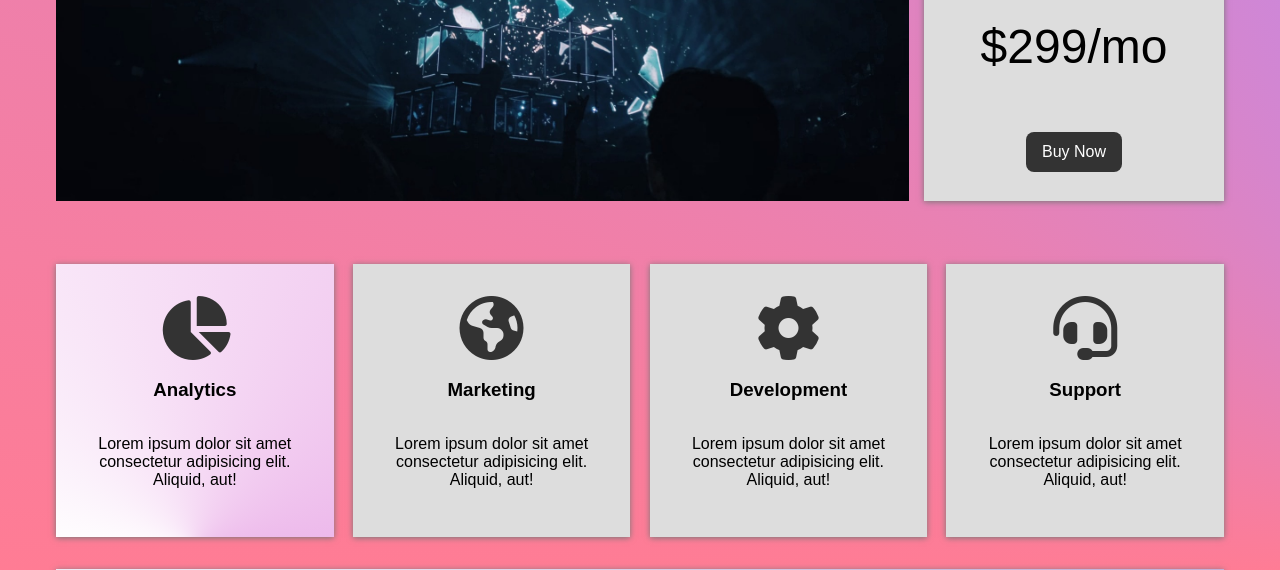
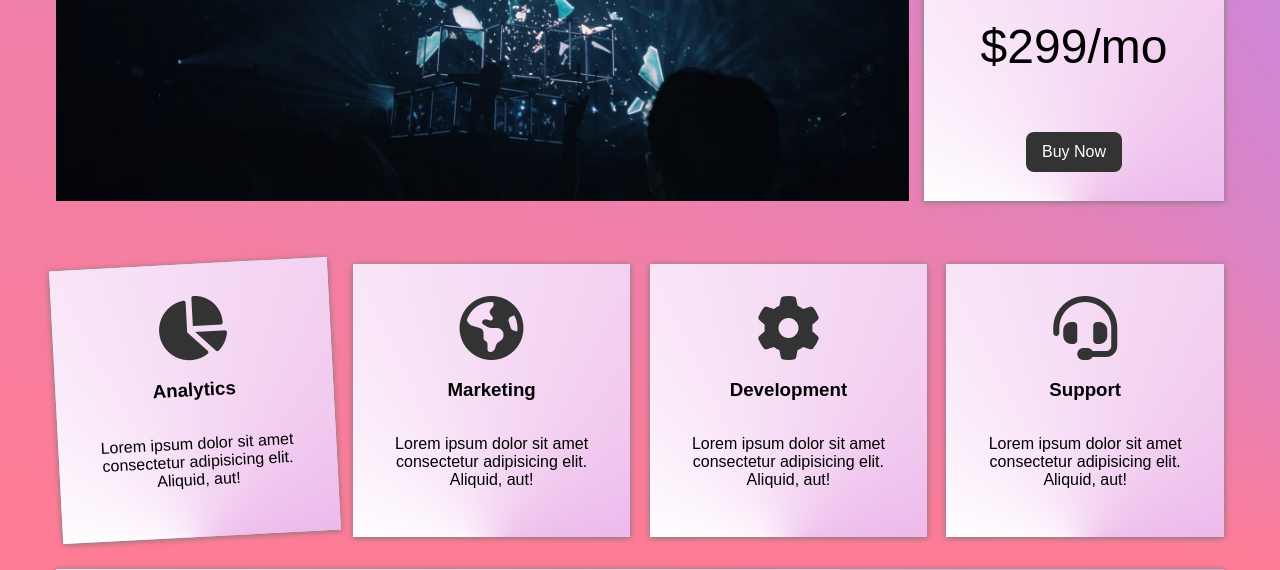
Before and after one commit to AkashPatelADZ/GridCSS, a plain HTML site: page index.html in a window 1280 px wide. In both pictures the pointer is over the element 194 px from the left and 945 px from the top of the page. Shown: the part 545-1115 px from the top of the page. Drawn offline with Linux system fonts and the light colour scheme.

Commit message:
UI upadte

```diff
--- a/styles.css
+++ b/styles.css
@@ -20,6 +20,7 @@ body {
     #ff7c94,
     #b78cf7
   );
+  /* background-color: #bbb; */
   padding: 3rem;
   font-family: Arial, Helvetica, sans-serif;
 }
@@ -46,14 +47,14 @@ header > a {
   background-color: var(--lighter);
   box-shadow: var(--shadow);
 
-  /* transition: 300ms; */
+  background-color: #ddd;
+  color: #333;
 }
 
 header > a:hover {
   background-color: var(--dark);
   color: var(--white);
   transform: scale(1.1);
-  /* box-shadow: 0 0 12px 4px rebeccapurple; */
   box-shadow: 4px 4px 2px cyan, 8px 8px rebeccapurple;
 }
 
@@ -112,15 +113,12 @@ header > a:hover {
 
 .card {
   background-color: var(--lighter);
+  background-image: conic-gradient(from -90deg at 50% 105%, white, orchid);
   box-shadow: var(--shadow);
   display: flex;
   flex-direction: column;
   justify-items: center;
   align-items: center;
-}
-
-.card:hover {
-  background-image: conic-gradient(from -90deg at 50% 105%, white, orchid);
 }
 
 a:hover {
@@ -144,6 +142,15 @@ a:hover {
 .features > .card {
   padding: 2rem;
   text-align: center;
+  transition: 1s;
+}
+
+.features .card:hover {
+  transform: rotate(-3deg);
+}
+
+.features .card:nth-child(even):hover {
+  transform: rotate(3deg);
 }
 
 .fa {
```
